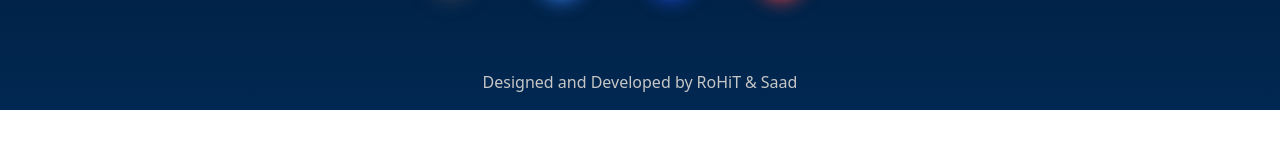
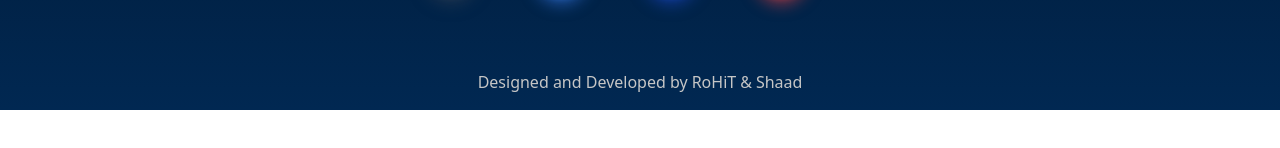
Before and after one commit to rohitranjan-2702/dev-landing-page, a React (Vite) app: page / in a window 1280 px wide. Shown: the part 574-722 px from the top of the page. Built offline with nearby package versions, Linux system fonts and the light colour scheme.

Commit message:
Project Setup

```diff
--- a/src/components/home.jsx
+++ b/src/components/home.jsx
@@ -175,7 +175,7 @@ const Home = () => {
               href="https://github.com/mohammadshaad"
               className="ml-1 hover:text-blue-500"
             >
-              Saad
+              Shaad
             </a>
           </p>
         </footer>
```
Also changed, not shown: 1 other file (tests, documents, lock files or other folders).
